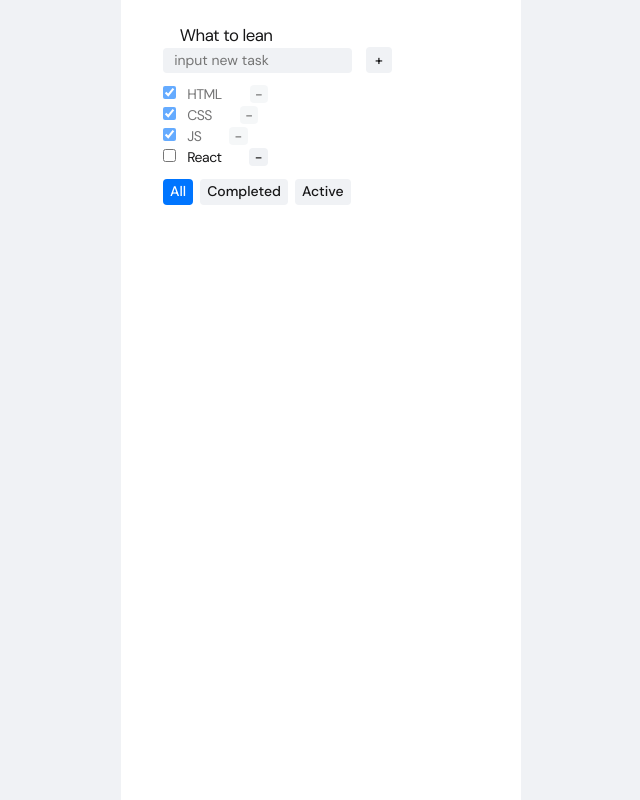
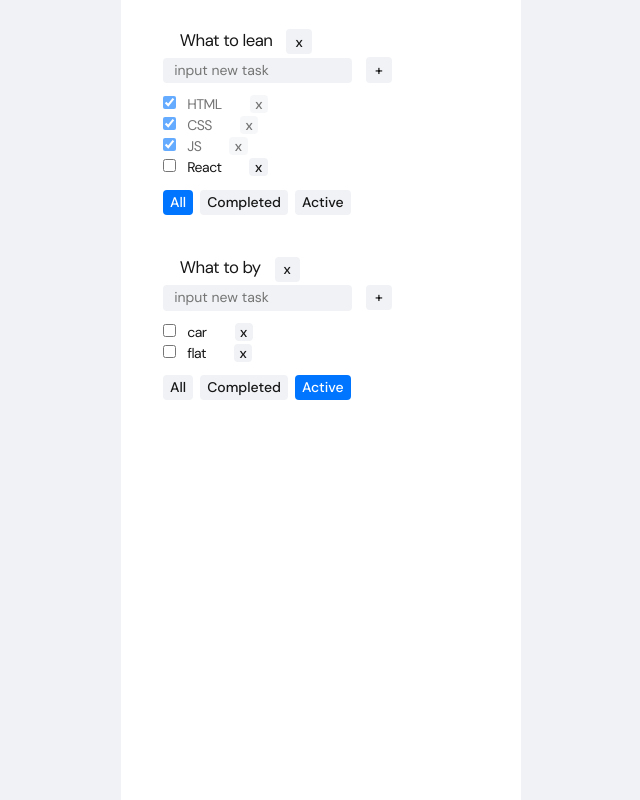
Before and after one commit to Vadym-Liumanov/todo-list, a React (Create React App) app: page / in a window 1280 px wide. Shown: the whole page, without its empty margins (319-959 px from the left). Built offline with nearby package versions, Linux system fonts and the light colour scheme.

Commit message:
Structure of todoList and tasks data was changed. Callbacks for change state were refactored

```diff
--- a/src/App.tsx
+++ b/src/App.tsx
@@ -2,7 +2,7 @@ import React, { useState } from 'react'
 import { v4 } from 'uuid'
 
 import styles from './App.module.css'
-import TodoList from './components/TodoList/TodoList'
+import TodoList, { FilterParamType } from './components/TodoList/TodoList'
 
 export type TaskType = {
   id: string
@@ -13,16 +13,33 @@ export type TaskType = {
 export type TodoListType = {
   id: string
   title: string
-  tasks: TaskType[]
+  filter: FilterParamType
+}
+
+export type TasksType = {
+  [key: string]: TaskType[]
 }
 
 function App() {
 
+  const todoListId_1 = v4()
+  const todoListId_2 = v4()
+
   const initialTodoLists: TodoListType[] = [
     {
-      id: v4(),
+      id: todoListId_1,
       title: 'What to lean',
-      tasks: [
+      filter: 'all'
+    },
+    {
+      id: todoListId_2,
+      title: 'What to by',
+      filter: 'active'
+    },
+  ]
+
+  const initialAllTasks: TasksType = {
+    [todoListId_1]: [
       {
         id: v4(),
         taskTitle: 'HTML',
@@ -43,64 +60,68 @@ function App() {
         taskTitle: 'React',
         isDone: false
       }
-      ]
+    ],
+    [todoListId_2]: [
+      {
+        id: v4(),
+        taskTitle: 'milk',
+        isDone: true
       },
-  ]
+      {
+        id: v4(),
+        taskTitle: 'pizza',
+        isDone: true
+      },
+      {
+        id: v4(),
+        taskTitle: 'car',
+        isDone: false
+      },
+      {
+        id: v4(),
+        taskTitle: 'flat',
+        isDone: false
+      }
+    ],
+  }
 
   const [todoLists, setTodoLists] = useState<TodoListType[]>(initialTodoLists)
-
-  function getTodoListIndexById(todoListId: string) {
-    let todoListIndex = -1
-    todoLists.forEach((list, index) => {
-      if (list.id === todoListId) {
-        todoListIndex = index
-      }
-    })
-    return todoListIndex
-  }
+  const [allTasks, setAllTasks] = useState<TasksType>(initialAllTasks)
 
   function onInputNewTask(todoListId: string, taskTitle: string) {
-    const updatedTodoListIndex = getTodoListIndexById(todoListId)
-
-    if (updatedTodoListIndex >= 0) {
     const newTask: TaskType = {
       id: v4(),
       taskTitle: taskTitle,
       isDone: false
     }
-      const updatedTodoLists: TodoListType[] = [...todoLists]
-      updatedTodoLists[updatedTodoListIndex].tasks.push(newTask)
-      setTodoLists(updatedTodoLists)
-    }
+    allTasks[todoListId] = [...allTasks[todoListId], newTask]
+    setAllTasks({ ...allTasks })
   }
 
   function onRemoveTask(todoListId: string, taskId: string) {
-    const updatedTodoListIndex = getTodoListIndexById(todoListId)
-
-    if (updatedTodoListIndex >= 0) {
-      const currentTodoListTasks: TaskType[] = [...todoLists[updatedTodoListIndex].tasks]
-      const newTodoListTasks: TaskType[] = currentTodoListTasks.filter((task) => task.id !== taskId)
-      const updatedTodoLists = [...todoLists]
-      updatedTodoLists[updatedTodoListIndex].tasks = [...newTodoListTasks]
-      setTodoLists(updatedTodoLists)
-    }
+    const newTasks = allTasks[todoListId].filter(task => task.id !== taskId)
+    allTasks[todoListId] = [...newTasks]
+    setAllTasks({ ...allTasks })
   }
 
   function onTaskStatusChange(todoListId: string, taskId: string, taskStatus: boolean) {
-    const updatedTodoListIndex = getTodoListIndexById(todoListId)
+    const changedTask = allTasks[todoListId].find(task => task.id === taskId)
+    if (changedTask) {
+      changedTask.isDone = taskStatus
+    }
+    setAllTasks({ ...allTasks })
+  }
 
-    if (updatedTodoListIndex >= 0) {
-      const currentTodoListTasks: TaskType[] = [...todoLists[updatedTodoListIndex].tasks]
-      const newTodoListTasks: TaskType[] = currentTodoListTasks.map((task) => {
-        if (task.id === taskId) {
-          task.isDone = taskStatus
+  function onTodoListFilterChange(todoListId: string, filterParam: FilterParamType) {
+    const changedTodoList = todoLists.find(list => list.id === todoListId)
+    if (changedTodoList) {
+      changedTodoList.filter = filterParam
     }
-        return task
-      })
-      const updatedTodoLists = [...todoLists]
-      updatedTodoLists[updatedTodoListIndex].tasks = [...newTodoListTasks]
-      setTodoLists(updatedTodoLists)
+    setTodoLists([...todoLists])
   }
+
+  function onRemoveTodoList(todoListId: string) {
+
   }
 
   return (
@@ -110,9 +131,11 @@ function App() {
           <TodoList
             key={list.id}
             todoList={list}
+            todoListTasks={allTasks[list.id]}
             onInputNewTask={onInputNewTask}
             onRemoveTask={onRemoveTask}
             onTaskStatusChange={onTaskStatusChange}
+            onTodoListFilterChange={onTodoListFilterChange}
           />
         )
       })}
--- a/src/components/TaskItem/TaskItem.tsx
+++ b/src/components/TaskItem/TaskItem.tsx
@@ -26,7 +26,7 @@ function TaskItem({ task, todoListId, onRemoveTask, onTaskStatusChange }: PropsT
                 className={styles.removeTaskBtn}
                 onClick={() => { onRemoveTask(todoListId, task.id) }}
             >
-                -
+                x
             </button>
         </li>
     )
--- a/src/components/TodoList/TodoList.module.css
+++ b/src/components/TodoList/TodoList.module.css
@@ -9,8 +9,9 @@
     font-size: 1.2em;
     font-weight: 400;
     letter-spacing: -0.5px;
-    line-height: 1.4;
+    line-height: 2;
     margin-left: 1em;
+    display: inline;
 }
 
 .card__inputTaskBlock {
@@ -34,6 +35,7 @@
     padding: 0.5em;
 }
 
+.card__removeListBtn,
 .card__addTaskBtn {
     background-color: var(--main-bg);
     width: 1.8em;
@@ -44,10 +46,12 @@
     font-weight: 500;
 }
 
+.card__removeListBtn,
 .card__addTaskBtn:hover {
     opacity: 0, .9;
 }
 
+.card__removeListBtn,
 .card__addTaskBtn:active {
     position: relative;
     top: 1px;
--- a/src/components/TodoList/TodoList.tsx
+++ b/src/components/TodoList/TodoList.tsx
@@ -1,48 +1,32 @@
-import React, { ChangeEvent, useEffect, useState } from "react"
+import React, { ChangeEvent, useState } from "react"
 import { TaskType, TodoListType } from "../../App"
 
 import styles from './TodoList.module.css'
 import TaskItem from "../TaskItem/TaskItem"
 
-export type filterParamType = 'all' | 'completed' | 'active'
+export type FilterParamType = 'all' | 'completed' | 'active'
 
 type PropsType = {
     todoList: TodoListType
+    todoListTasks: TaskType[]
     onInputNewTask: (todoListId: string, taskTitle: string) => void
     onRemoveTask: (todoListId: string, taskId: string) => void
     onTaskStatusChange: (todoListId: string, taskId: string, taskStatus: boolean) => void
+    onTodoListFilterChange: (todoListId: string, filterParam: FilterParamType) => void
 }
 
-function TodoList({ todoList, onInputNewTask, onRemoveTask, onTaskStatusChange }: PropsType) {
+function TodoList({ todoList, todoListTasks, onInputNewTask, onRemoveTask, onTaskStatusChange, onTodoListFilterChange }: PropsType) {
     const [newTaskTitle, setNewTaskTitle] = useState<string>("")
-    const [listTasks, setListTasks] = useState<TaskType[]>([])
     const [newTaskError, setNewTaskError] = useState<string | null>(null)
-    const [filterStatus, setFilterStatus] = useState<filterParamType>('all')
 
-    useEffect(() => {
-        setListTasks(todoList.tasks)
-        filterTodoListTasks(filterStatus)
-    }, [todoList.tasks])
+    let filteredTasks = [...todoListTasks]
 
-    function filterTodoListTasks(filterParam: filterParamType) {
-        switch (filterParam) {
-            case "completed": {
-                const completedTasks = todoList.tasks.filter(task => task.isDone)
-                setListTasks(completedTasks)
-                setFilterStatus('completed')
-                break
-            }
-            case "active": {
-                const activeTasks = todoList.tasks.filter(task => !task.isDone)
-                setListTasks(activeTasks)
-                setFilterStatus('active')
-                break
-            }
-            default: {
-                setListTasks(todoList.tasks)
-                setFilterStatus('all')
-            }
-        }
+    if (todoList.filter === "active") {
+        filteredTasks = todoListTasks.filter(task => !task.isDone)
+    }
+
+    if (todoList.filter === "completed") {
+        filteredTasks = todoListTasks.filter(task => task.isDone)
     }
 
     function onNewTaskTitleChange(e: ChangeEvent<HTMLInputElement>) {
@@ -66,6 +50,10 @@ function TodoList({ todoList, onInputNewTask, onRemoveTask, onTaskStatusChange }
             <h3 className={styles.card__title}>
                 {todoList.title}
             </h3>
+            <button
+                className={styles.card__removeListBtn}
+                onClick={() => { }}
+            >x</button>
 
             <div className={styles.card__inputTaskBlock}>
                 <input
@@ -93,7 +81,7 @@ function TodoList({ todoList, onInputNewTask, onRemoveTask, onTaskStatusChange }
 
             <ul className={styles.card__tasks}>
 
-                {listTasks.map((task) => {
+                {filteredTasks.map((task) => {
                     return (
                         <TaskItem
                             key={task.id}
@@ -109,20 +97,20 @@ function TodoList({ todoList, onInputNewTask, onRemoveTask, onTaskStatusChange }
 
             <div className={styles.card__filterBlock}>
                 <button
-                    className={(filterStatus === 'all') ? styles.card__filterBtn_active : styles.card__filterBtn}
-                    onClick={() => { filterTodoListTasks("all") }}
+                    className={(todoList.filter === 'all') ? styles.card__filterBtn_active : styles.card__filterBtn}
+                    onClick={() => { onTodoListFilterChange(todoList.id, 'all') }}
                 >
                     All
                 </button>
                 <button
-                    className={(filterStatus === 'completed') ? styles.card__filterBtn_active : styles.card__filterBtn}
-                    onClick={() => { filterTodoListTasks("completed") }}
+                    className={(todoList.filter === 'completed') ? styles.card__filterBtn_active : styles.card__filterBtn}
+                    onClick={() => { onTodoListFilterChange(todoList.id, 'completed') }}
                 >
                     Completed
                 </button>
                 <button
-                    className={(filterStatus === 'active') ? styles.card__filterBtn_active : styles.card__filterBtn}
-                    onClick={() => { filterTodoListTasks("active") }}
+                    className={(todoList.filter === 'active') ? styles.card__filterBtn_active : styles.card__filterBtn}
+                    onClick={() => { onTodoListFilterChange(todoList.id, 'active') }}
                 >
                     Active
                 </button>
```
Lines whose indentation alone changed are shown as unchanged.
